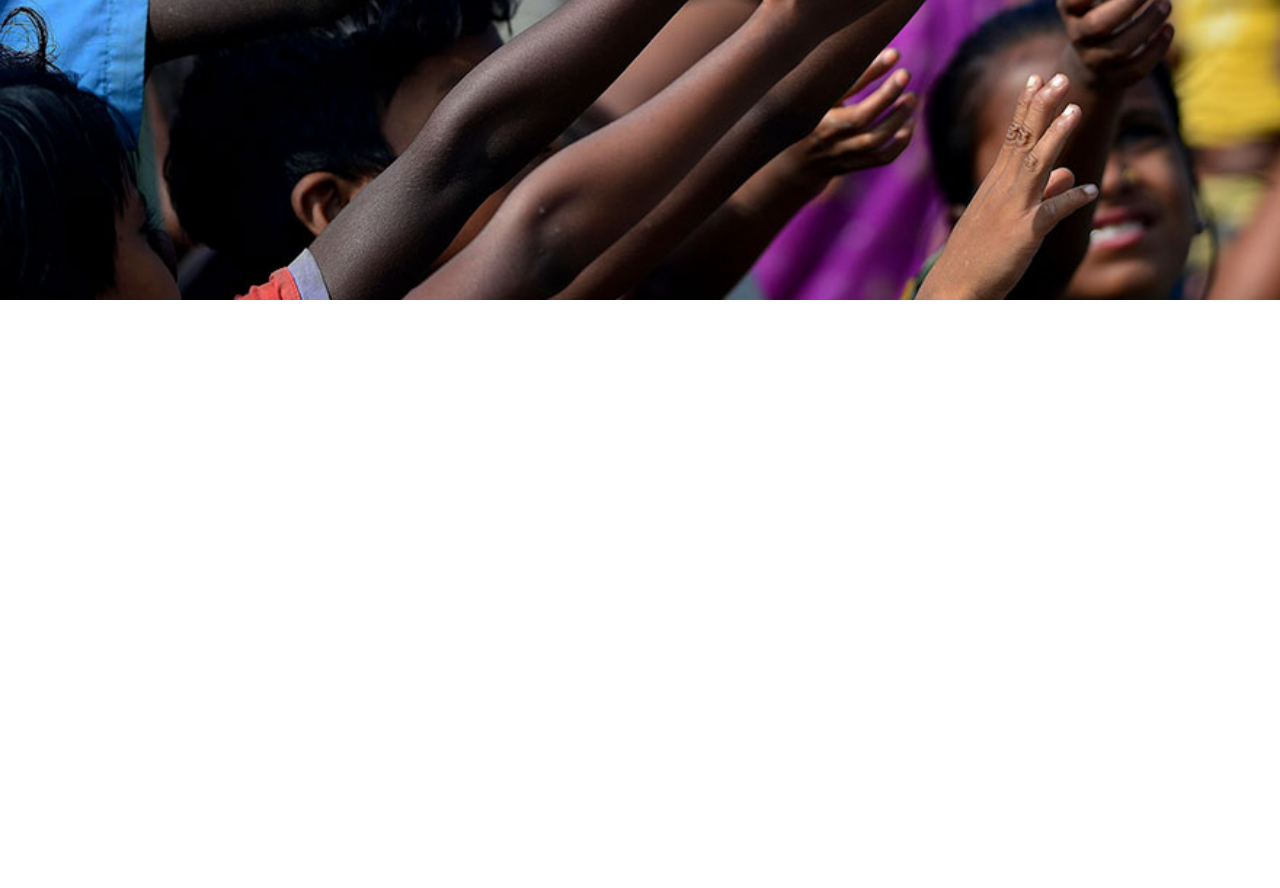
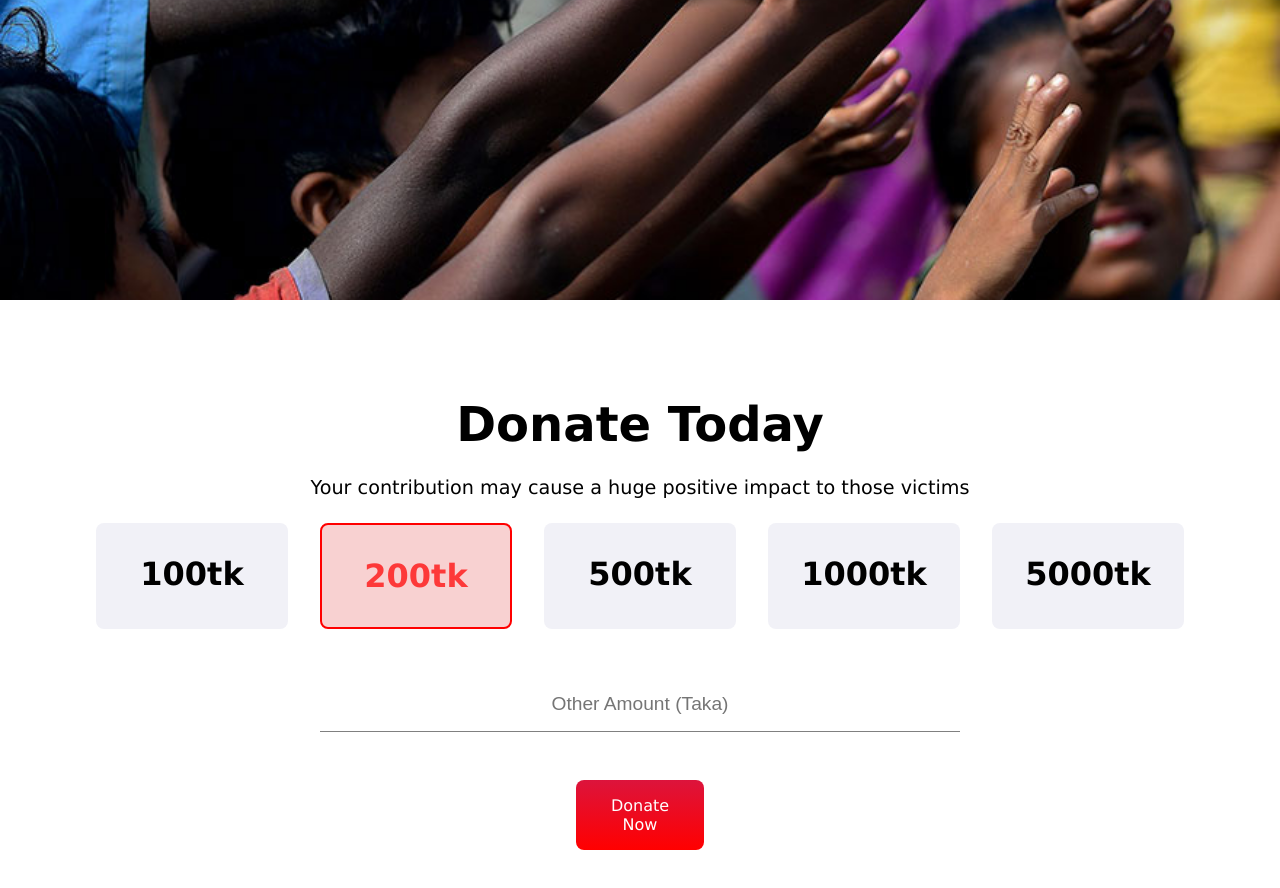
Before and after one commit to foy4748/ph_assignment_01, a website: page index.html in a window 1280 px wide. Shown: the part 500-1388 px from the top of the page. Before the commit the page ends 800 px from the top, so only its background shows below. Drawn offline with Linux system fonts and the light colour scheme.

Commit message:
Donate Today Section Done

```diff
--- a/index.html
+++ b/index.html
@@ -7,13 +7,39 @@
     <link rel="stylesheet" href="style.css" />
   </head>
   <body>
+    <!-- --------------------Main Section-------------------- -->
+
     <section class="header-section">
       <h1>
         Let's help those who are <br />
         more in need
       </h1>
       <p>Reach your helping hands through us</p>
+      <a href="#other_amount" class="link-button">Donate Now</a>
+    </section>
+    <!-- ---------------------------------------------------- -->
+
+    <!-- -----------------Donate Today Section--------------- -->
+    <section class="donate-today">
+      <h1>Donate Today</h1>
+      <p>Your contribution may cause a huge positive impact to those victims</p>
+      <div class="amounts">
+        <span class="amount amount1">100tk</span>
+        <span class="amount amount2 active">200tk</span>
+        <span class="amount amount3">500tk</span>
+        <span class="amount amount4">1000tk</span>
+        <span class="amount amount5">5000tk</span>
+      </div>
+      <div class="other_amount">
+        <input
+          type="text"
+          name="other_amount"
+          id="other_amount"
+          placeholder="Other Amount (Taka)"
+        />
+      </div>
       <a href="#" class="link-button">Donate Now</a>
     </section>
+    <!-- ---------------------------------------------------- -->
   </body>
 </html>
--- a/style.css
+++ b/style.css
@@ -8,6 +8,23 @@ body {
   font-family: "Lucida Sans", "Lucida Sans Regular", "Lucida Grande",
     "Lucida Sans Unicode", Geneva, Verdana, sans-serif;
 }
+
+/* ----------Reusable Classes---------- */
+
+.link-button {
+  display: block;
+  width: 8rem;
+  padding: 1rem;
+  text-decoration: none;
+  margin: 0 auto;
+  background-image: linear-gradient(crimson, red);
+  color: white;
+  border-radius: 0.5rem;
+  text-align: center;
+}
+/* ------------------------------------ */
+
+/* ----------Header Section Styles---------- */
 
 .header-section {
   background-image: url(images/donation13.jpg);
@@ -31,15 +48,67 @@ body {
   margin: 1.5rem 0;
   font-size: 1.2rem;
 }
+/* ------------------------------------ */
 
-.link-button {
-  display: block;
-  width: 8rem;
+/* ----------Donate Today Section Styles---------- */
+.donate-today {
+  margin: 6rem 0;
+}
+
+.donate-today > h1 {
+  text-transform: capitalize;
+  text-align: center;
+  font-size: 3rem;
+}
+
+.donate-today > p {
+  text-align: center;
+  margin: 1.5rem 0;
+  font-size: 1.2rem;
+}
+
+.amounts {
+  display: flex;
+  justify-content: center;
+}
+
+.amount {
+  display: inline-block;
+  text-align: center;
+  padding: 2rem;
+  font-size: 2rem;
+  width: 12rem;
+  font-weight: 700;
+  margin: 0 1rem;
+  background-color: #f1f1f7;
+  border-radius: 0.5rem;
+}
+
+.active {
+  border: 2px solid red;
+  background-color: #ef999973;
+  color: #fd3939;
+}
+
+.other_amount {
+  display: flex;
+  justify-content: center;
+  margin: 3rem 0;
+}
+
+#other_amount {
+  width: 40rem;
+  outline: none;
+  border: none;
   padding: 1rem;
-  text-decoration: none;
-  margin: 0 auto;
-  background-image: linear-gradient(crimson, red);
-  color: white;
-  border-radius: 0.5rem;
+  font-size: 1.2rem;
   text-align: center;
+  border-bottom: 1px solid gray;
 }
+
+#other_amount::placeholder {
+  text-align: center;
+  font-size: 1.2rem;
+}
+
+/* ------------------------------------ */
```
